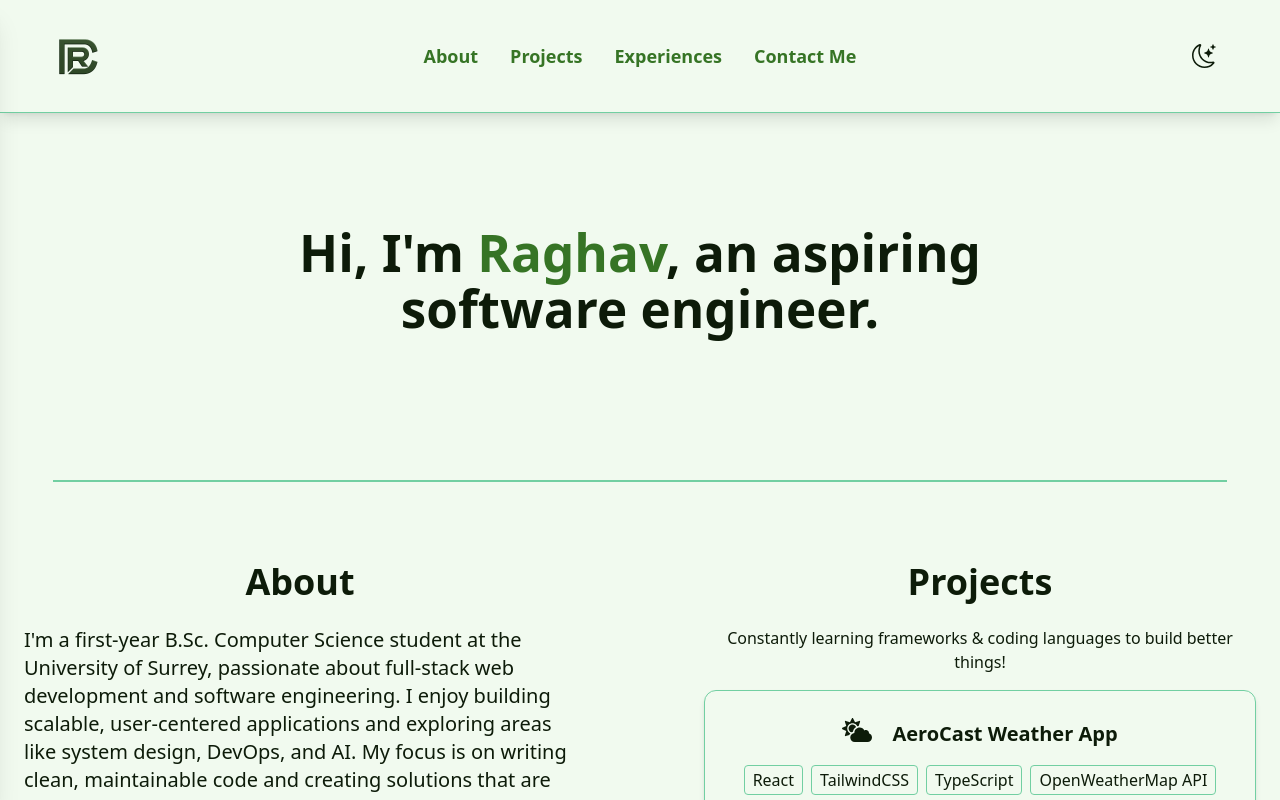
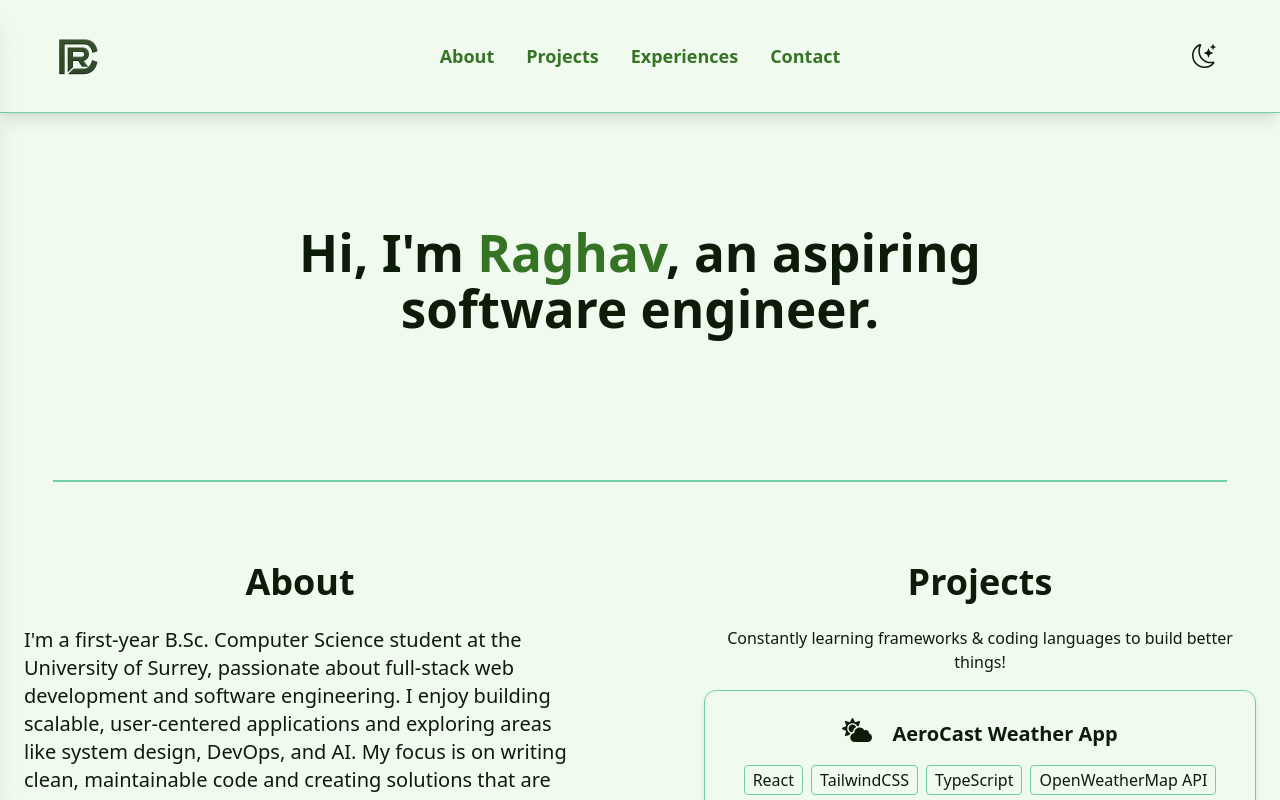
Before and after one commit to rxghavc/portfolio-website-v2, a React (Vite) app: page / in a window 1280 px wide. Shown: the top 800 px of the page. Built offline with nearby package versions, Linux system fonts and the light colour scheme.

Commit message:
added scroll functionality on different devicees and changed navlinks hrefs

```diff
--- a/src/components/Header.jsx
+++ b/src/components/Header.jsx
@@ -11,10 +11,10 @@ export default function Header() {
   const [sidebarOpen, setSidebarOpen] = React.useState(false);
 
   const navLinks = [
-    { href: '/#about-projects-divider', label: 'About' },
-    { href: '/#about-projects-divider', label: 'Projects' },
-    { href: '/#experiences-divider', label: 'Experiences' },
-    { href: '/#contact-divider', label: 'Contact Me'}
+    { href: '/#about', label: 'About', scrollTo: 'about-projects-divider' },
+    { href: '/#projects', label: 'Projects', scrollTo: 'about-projects-divider' },
+    { href: '/#experiences', label: 'Experiences', scrollTo: 'experiences-divider' },
+    { href: '/#contact', label: 'Contact', scrollTo: 'contact-divider' }
   ];
 
   return (
@@ -36,8 +36,15 @@ export default function Header() {
           <img
             src={isDark ? logoDark : logoLight}
             alt="RC Logo"
-            className="h-16 w-auto transition-all duration-300 max-w-[200px] min-w-0"
+            className="h-16 w-auto transition-all duration-300 max-w-[200px] min-w-0 cursor-pointer"
             draggable="false"
+            onClick={e => {
+              e.preventDefault();
+              window.scrollTo({ top: 0, behavior: 'smooth' });
+              // Optionally update the URL to root
+              window.history.replaceState(null, '', '/');
+            }}
+            style={{ cursor: 'pointer' }}
           />
         </div>
         {/* Nav links for desktop */}
@@ -48,7 +55,11 @@ export default function Header() {
               href={link.href}
               className="nav-link relative py-2 transition-colors"
               onClick={e => {
-                const id = link.href.replace('/#', '');
+                // Responsive scroll logic
+                let id = link.scrollTo;
+                if (link.label === 'Projects' && window.innerWidth < 768) {
+                  id = 'projects';
+                }
                 const section = document.getElementById(id);
                 const header = document.querySelector('header');
                 if (section && header) {
```
